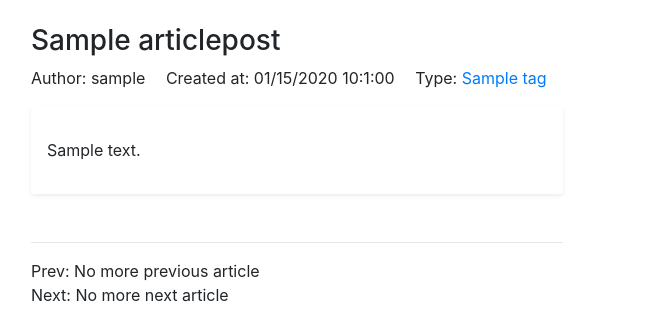
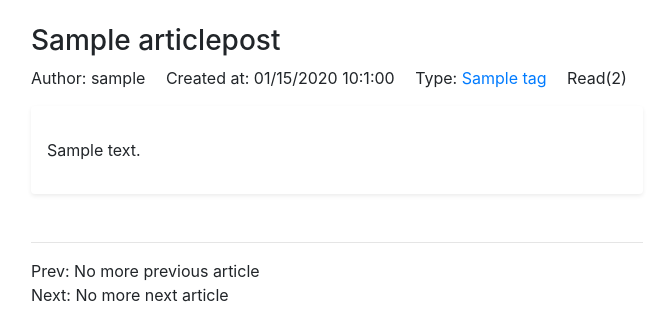
Before and after one commit to NanW3/ray_blog, a Django app: page /article/article-detail/1/ in a window 1280 px wide. Shown: the part 56-388 px from the top of the page, without its empty margins (39-696 px from the left). Run offline with Django 3.2, Linux system fonts and the light colour scheme; tables that the repository leaves empty hold one stand-in row (values such as "Sample post"); some libraries are stand-ins or nearby versions.

Commit message:
models: add RichTextField; views: add cookie for read_num

```diff
--- a/my_blog/article/models.py
+++ b/my_blog/article/models.py
@@ -2,6 +2,7 @@
 from django.contrib.auth.models import User
 from django.utils import timezone
 from django.urls import reverse
+from ckeditor.fields import RichTextField
 # Create your models here.
 
 class Tag(models.Model):
@@ -13,7 +14,7 @@
 class ArticlePost(models.Model):
     author = models.ForeignKey(User, on_delete=models.CASCADE)
     title = models.CharField(max_length=100)
-    body = models.TextField()
+    body = RichTextField()
     created = models.DateTimeField(auto_now_add=True)
     updated = models.DateTimeField(auto_now=True)
     tag = models.ForeignKey(Tag, on_delete=models.DO_NOTHING)
--- a/my_blog/article/views.py
+++ b/my_blog/article/views.py
@@ -39,7 +39,8 @@
 def article_detail(request, id):
     context = {}
     article = get_object_or_404(ArticlePost, pk=id)
-    article.read_number += 1
+    if not request.COOKIES.get("read_%s" % id):
+        article.read_number += 1
     article.save()
     article.body = markdown.markdown(article.body, extensions=[
         'markdown.extensions.extra',
@@ -48,9 +49,10 @@
     context['next_article'] = ArticlePost.objects.filter(created__gt=article.created).last()
     context['previous_article'] = ArticlePost.objects.filter(created__lt=article.created).first()
     context['article'] = article
-    # print (ArticlePost.objects.filter(created__gt=article.created).last())
-    return render(request, "article/detail.html", context)
-
+    context['read'] = article.read_number
+    response = render(request, "article/detail.html", context)
+    response.set_cookie("read_%s" % article.id, "true")
+    return response
 def articles_with_tag(request, tag_pk):
     tag = get_object_or_404(Tag, pk=tag_pk)
     page = request.GET.get('page', 1)
--- a/my_blog/my_blog/settings.py
+++ b/my_blog/my_blog/settings.py
@@ -44,6 +44,7 @@
     'article',
     'account',
     'tz_detect',
+    'ckeditor'
 ]
 
 MIDDLEWARE = [
--- a/my_blog/templates/article/detail.html
+++ b/my_blog/templates/article/detail.html
@@ -17,6 +17,7 @@
                 <li>Author: {{article.author}}</li>
                 <li>Created at: {{article.created | date:"m/d/Y G:n:s"}}</li>
                 <li>Type: <a href="{% url 'article:articles_with_tag' article.tag.pk%}">{{ article.tag }}</a></li>
+                <li>Read({{read}})</li>
             </ul>
             <div class="shadow-sm p-3 mb-5 bg-white rounded">
                 <p>{{article.body|safe}}</p>
--- a/requirements.txt
+++ b/requirements.txt
@@ -4,3 +4,4 @@
 mysqlclient
 python-dateutil
 django-tz-detect
+django-ckeditor
```
Also changed, not shown: my_blog/article/migrations/0002_auto_20181121_2156.py (added).
